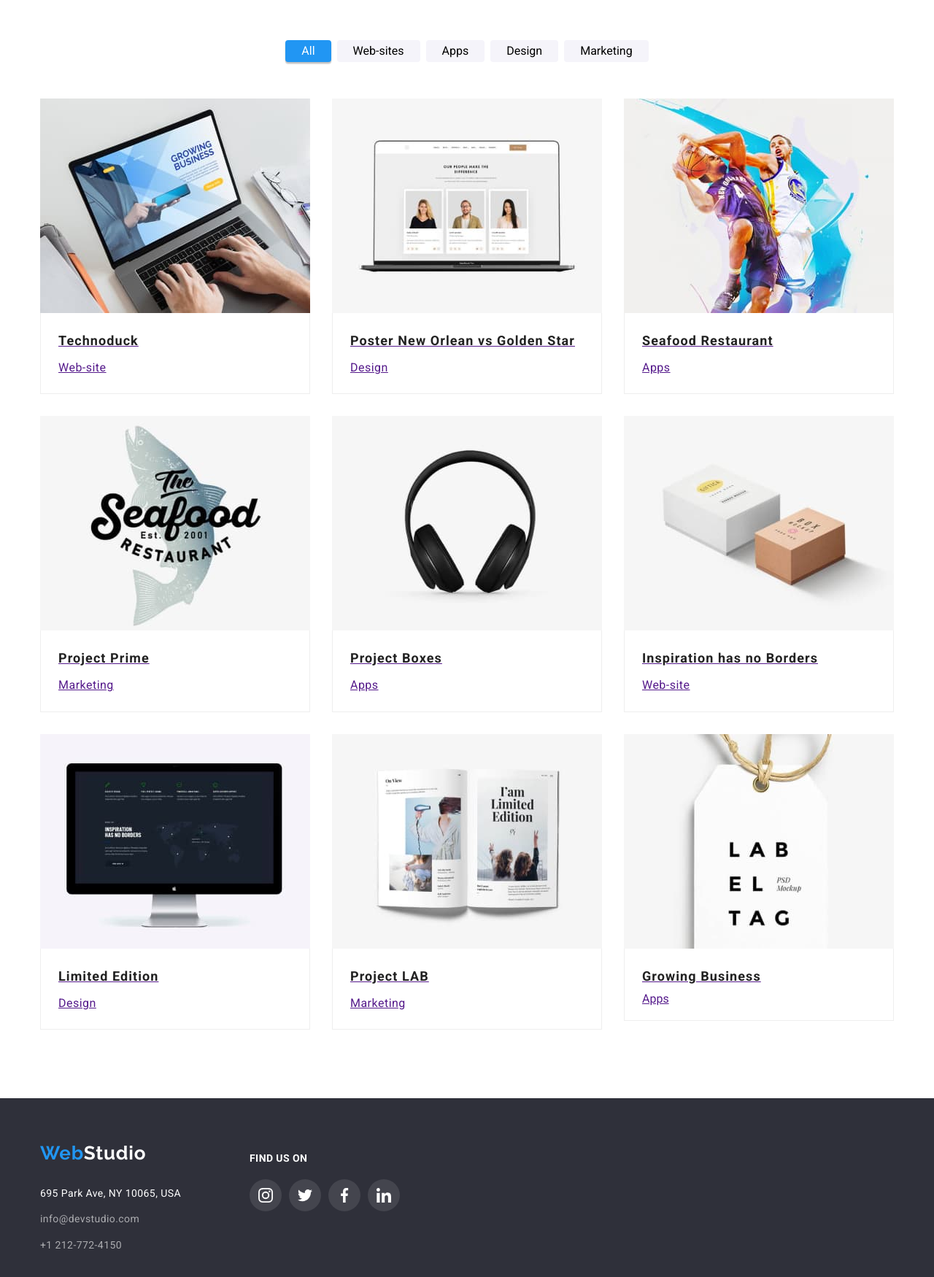
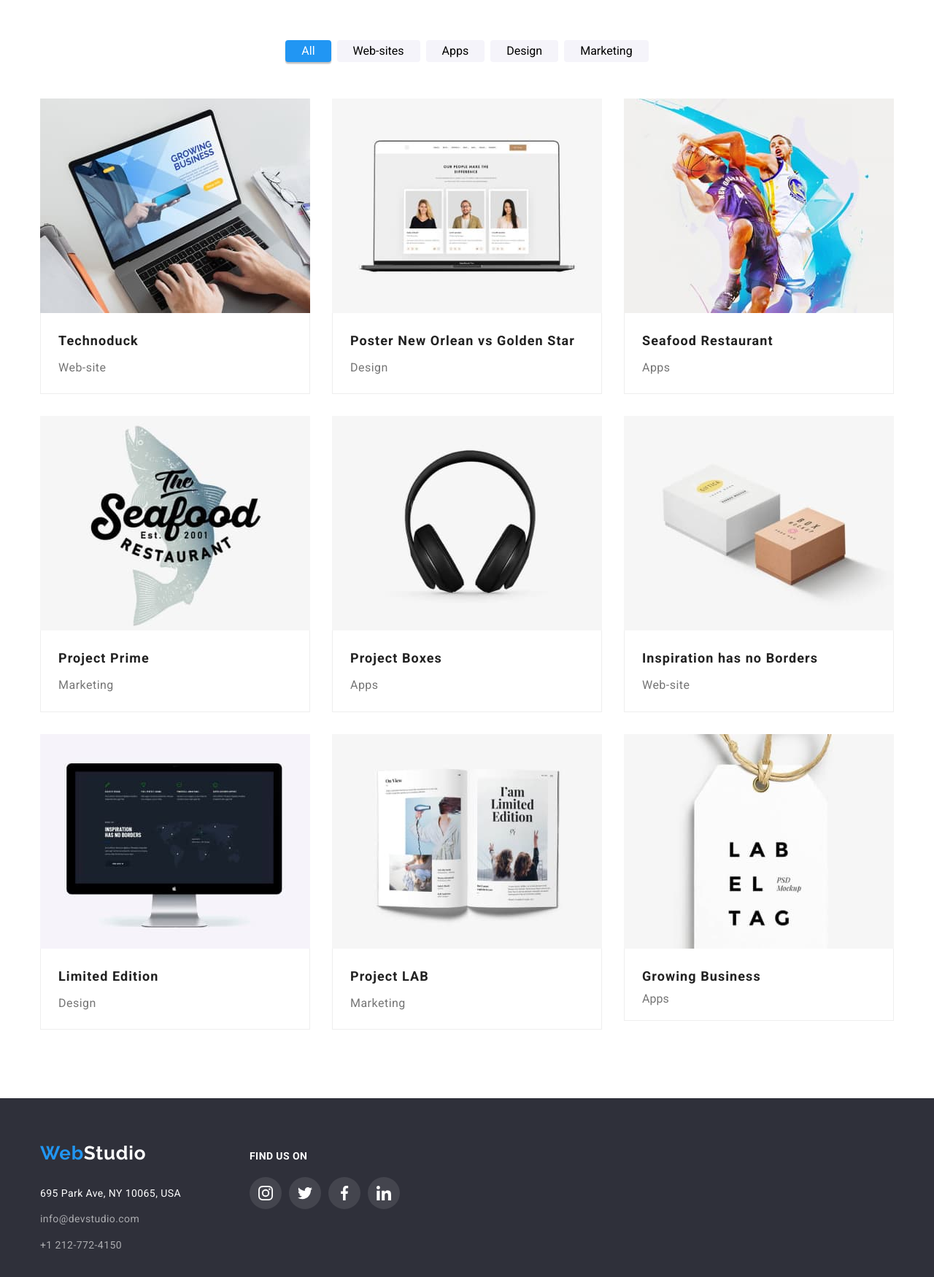
Before and after one commit to VictoriaTorry/goit-markup-hw-05, a plain HTML site: page portfolio.html in a window 1280 px wide. Shown: the part 120-1870 px from the top of the page at 73% size. Drawn offline with nearby package versions, Linux system fonts and the light colour scheme.

Commit message:
added some corrections

```diff
--- a/css/styles.css
+++ b/css/styles.css
@@ -156,7 +156,7 @@ body {
   content: "";
   position: absolute;
   right: 0;
-  bottom: -33px;
+  bottom: -1px;
   opacity: 0;
   width: 100%;
   height: 4px;
@@ -470,6 +470,7 @@ body {
 
 .footer-wrapper {
   display: flex;
+  align-items: baseline;
 }
 
 .footer-contacts {
@@ -514,10 +515,6 @@ body {
 .address-link:hover,
 .address-link:focus {
   color: var(--accent-color);
-}
-
-.footer-socials {
-  padding-top: 15px;
 }
 
 .footer-socials-title {
@@ -611,6 +608,12 @@ body {
   background-color: var(--color-on-dark-bg);
 }
 
+.portfolio-card-link {
+  display: block;
+  text-decoration: none;
+  color: inherit;
+}
+
 .portfolio-card-top {
   position: relative;
   overflow: hidden;
@@ -631,17 +634,17 @@ body {
   color: var(--color-on-dark-bg);
 
   transition: opacity 250ms cubic-bezier(0.4, 0, 0.2, 1),
-    transform 250ms cubic-bezier(0.4, 0, 0.2, 1);
+              transform 250ms cubic-bezier(0.4, 0, 0.2, 1);
 }
 
-.portfolio-card:hover,
-.portfolio-card:focus {
+.portfolio-card-link:hover,
+.portfolio-card-link:focus {
   box-shadow: 0px 1px 1px rgba(0, 0, 0, 0.12), 0px 4px 4px rgba(0, 0, 0, 0.06),
     1px 4px 6px rgba(0, 0, 0, 0.16);
 }
 
-.portfolio-card:hover .portfolio-card-hover-text,
-.portfolio-card:focus .portfolio-card-hover-text {
+.portfolio-card-link:hover .portfolio-card-hover-text,
+.portfolio-card-link:focus .portfolio-card-hover-text {
   transform: translateY(0);
   bottom: 0;
 }
--- a/portfolio.html
+++ b/portfolio.html
@@ -84,135 +84,6 @@
           <ul class="portfolio-cards-list">
             <li class="portfolio-card">
               <a href="" class="portfolio-card-link">
-                <img
-                src="./images/portfolio/1.jpg"
-                alt="laptop"
-                width="370"
-                height="294"
-                />
-                <div class="portfolio-card-content">
-                  <h3 class="portfolio-card-title">Technoduck</h3>
-                  <p class="portfolio-card-text">Web-site</p>
-                </div>
-              </a>
-            </li>
-            <li class="portfolio-card">
-              <a href="" class="portfolio-card-link">
-                <img
-                src="./images/portfolio/2.jpg"
-                alt="poster with players"
-                width="370"
-                height="294"
-                />
-                <div class="portfolio-card-content">
-                  <h3 class="portfolio-card-title">
-                    Poster New Orlean vs Golden Star
-                  </h3>
-                  <p class="portfolio-card-text">Design</p>
-                </div>
-              </a>
-            </li>
-            <li class="portfolio-card">
-              <a href="" class="portfolio-card-link">
-                <img
-                src="./images/portfolio/3.jpg"
-                alt="logo of the restaurant"
-                width="370"
-                height="294"
-                />
-                <div class="portfolio-card-content">
-                  <h3 class="portfolio-card-title">Seafood Restaurant</h3>
-                  <p class="portfolio-card-text">Apps</p>
-                </div>
-              </a>
-            </li>
-            <li class="portfolio-card">
-              <a href="" class="portfolio-card-link">
-                <img
-                src="./images/portfolio/4.jpg"
-                alt="headphones"
-                width="370"
-                height="294"
-                />
-                <div class="portfolio-card-content">
-                  <h3 class="portfolio-card-title">Project Prime</h3>
-                  <p class="portfolio-card-text">Marketing</p>
-                </div>
-              </a>
-            </li>
-            <li class="portfolio-card">
-              <a href="" class="portfolio-card-link">
-                <img
-                src="./images/portfolio/5.jpg"
-                alt="boxes"
-                width="370"
-                height="294"
-                />
-                <div class="portfolio-card-content">
-                  <h3 class="portfolio-card-title">Project Boxes</h3>
-                  <p class="portfolio-card-text">Apps</p>
-                </div>
-              </a>
-            </li>
-            <li class="portfolio-card">
-              <a href="" class="portfolio-card-link">
-                <img
-                src="./images/portfolio/6.jpg"
-                alt="screen"
-                width="370"
-                height="294"
-                />
-                <div class="portfolio-card-content">
-                  <h3 class="portfolio-card-title">Inspiration has no Borders</h3>
-                  <p class="portfolio-card-text">Web-site</p>
-                </div>
-              </a>
-            </li>
-            <li class="portfolio-card">
-              <a href="" class="portfolio-card-link">
-                <img
-                src="./images/portfolio/7.jpg"
-                alt="magazine"
-                width="370"
-                height="294"
-                />
-                <div class="portfolio-card-content">
-                  <h3 class="portfolio-card-title">Limited Edition</h3>
-                  <p class="portfolio-card-text">Design</p>
-                </div>
-              </a>
-            </li>
-            <li class="portfolio-card">
-              <a href="" class="portfolio-card-link">
-                <img
-                src="./images/portfolio/8.jpg"
-                alt="label"
-                width="370"
-                height="294"
-                />
-                <div class="portfolio-card-content">
-                  <h3 class="portfolio-card-title">Project LAB</h3>
-                  <p class="portfolio-card-text">Marketing</p>
-                </div>
-              </a>
-            </li>
-            <li class="portfolio-card">
-              <a href="" class="portfolio-card-link">
-                <img
-                src="./images/portfolio/9.jpg"
-                alt="laptop"
-                width="370"
-                height="294"
-                />
-                <div class="portfolio-card-content">
-                  <h3 class="portfolio-card-title">Growing Business</h3>
-                  <p class="portfolio-portfolio-card-text">Apps</p>
-                </div>
-              </a>
-            </li>
-          </ul>
-          <!-- <ul class="portfolio-cards-list">
-            <li class="portfolio-card">
                 <div class="portfolio-card-top">
                   <img
                   src="./images/portfolio/1.jpg"
@@ -228,8 +99,10 @@
                   <h3 class="portfolio-card-title">Technoduck</h3>
                   <p class="portfolio-card-text">Web-site</p>
                 </div>
+              </a>
             </li>
             <li class="portfolio-card">
+              <a href="" class="portfolio-card-link">
                 <div class="portfolio-card-top">
                   <img
                   src="./images/portfolio/2.jpg"
@@ -247,8 +120,10 @@
                   </h3>
                   <p class="portfolio-card-text">Design</p>
                 </div>
+              </a>
             </li>
             <li class="portfolio-card">
+              <a href="" class="portfolio-card-link">
                 <div class="portfolio-card-top">
                   <img
                   src="./images/portfolio/3.jpg"
@@ -264,8 +139,10 @@
                 <h3 class="portfolio-card-title">Seafood Restaurant</h3>
                 <p class="portfolio-card-text">Apps</p>
               </div>
+              </a>
             </li>
             <li class="portfolio-card">
+              <a href="" class="portfolio-card-link">
                 <div class="portfolio-card-top">
                   <img
                   src="./images/portfolio/4.jpg"
@@ -281,8 +158,10 @@
                   <h3 class="portfolio-card-title">Project Prime</h3>
                   <p class="portfolio-card-text">Marketing</p>
                 </div>
+              </a>
             </li>
             <li class="portfolio-card">
+              <a href="" class="portfolio-card-link">
                 <div class="portfolio-card-top">
                   <img
                   src="./images/portfolio/5.jpg"
@@ -298,8 +177,10 @@
                   <h3 class="portfolio-card-title">Project Boxes</h3>
                   <p class="portfolio-card-text">Apps</p>
                 </div>
+              </a>
             </li>
             <li class="portfolio-card">
+              <a href="" class="portfolio-card-link">
                 <div class="portfolio-card-top">
                   <img
                   src="./images/portfolio/6.jpg"
@@ -315,8 +196,10 @@
                   <h3 class="portfolio-card-title">Inspiration has no Borders</h3>
                   <p class="portfolio-card-text">Web-site</p>
                 </div>
+              </a>
             </li>
             <li class="portfolio-card">
+              <a href="" class="portfolio-card-link">
                 <div class="portfolio-card-top">
                   <img
                   src="./images/portfolio/7.jpg"
@@ -332,8 +215,10 @@
                   <h3 class="portfolio-card-title">Limited Edition</h3>
                   <p class="portfolio-card-text">Design</p>
                 </div>
+              </a>
             </li>
             <li class="portfolio-card">
+              <a href="" class="portfolio-card-link">
                 <div class="portfolio-card-top">
                   <img
                   src="./images/portfolio/8.jpg"
@@ -349,8 +234,10 @@
                   <h3 class="portfolio-card-title">Project LAB</h3>
                   <p class="portfolio-card-text">Marketing</p>
                 </div>
+              </a>
             </li>
             <li class="portfolio-card">
+              <a href="" class="portfolio-card-link">
                 <div class="portfolio-card-top">
                   <img
                   src="./images/portfolio/9.jpg"
@@ -366,8 +253,9 @@
                 <h3 class="portfolio-card-title">Growing Business</h3>
                 <p class="portfolio-portfolio-card-text">Apps</p>
               </div>
+              </a>
             </li>
-          </ul> -->
+          </ul>
         </div>
       </section>
     </main>
```
Also changed, not shown: index.html (+6 -6 lines). Lines whose indentation alone changed are shown as unchanged.
